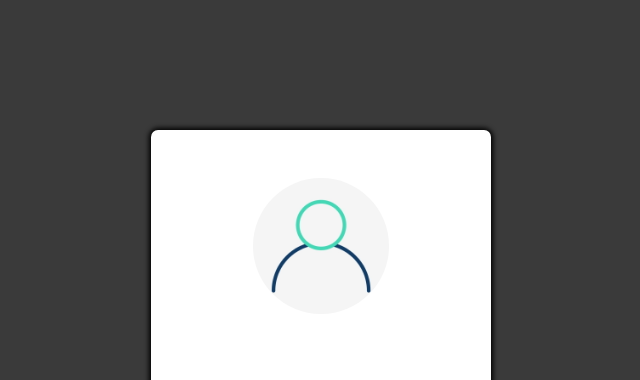
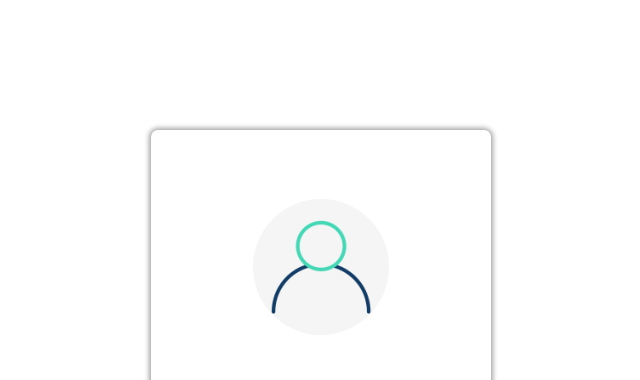
Before and after one commit to Nikzradcliffe/nevindirection, a plain HTML site: page index.html in a window 1280 px wide. Shown: the top 380 px of the page, without its empty margins (319-959 px from the left). Drawn offline with Linux system fonts and the light colour scheme.

Commit message:
Update style.css

```diff
--- a/style.css
+++ b/style.css
@@ -10,13 +10,13 @@
   display: grid;
   justify-items: center;
   align-items: center;
-  background-color: #3a3a3a;
+  background-color: #ffffff;
 }
 
 /* Center the avatar image inside this container */
 .imgcontainer {
     text-align: center;
-    margin: 24px 0 0 0;
+    margin:50px 0 0 0;
   }
 
   /* Avatar image */
@@ -37,7 +37,7 @@
     align-items: center;
     background-color: white;
     border-radius: 7px;
-    box-shadow: 0px 0px 5px 2px black;
+    box-shadow: 0px 0px 5px 2px rgb(165, 165, 165);
   }
 
   #login-error-msg-holder {
```
